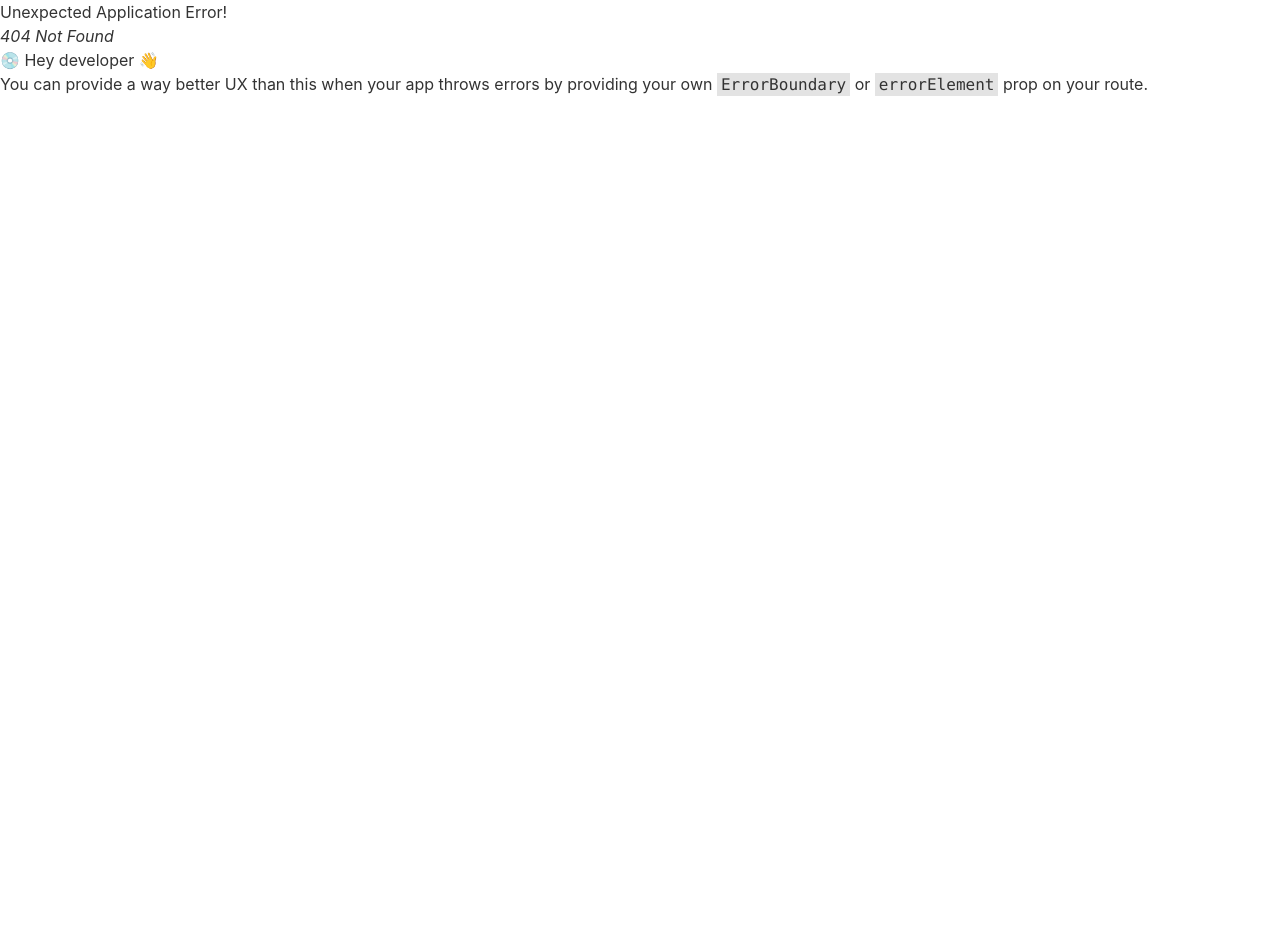
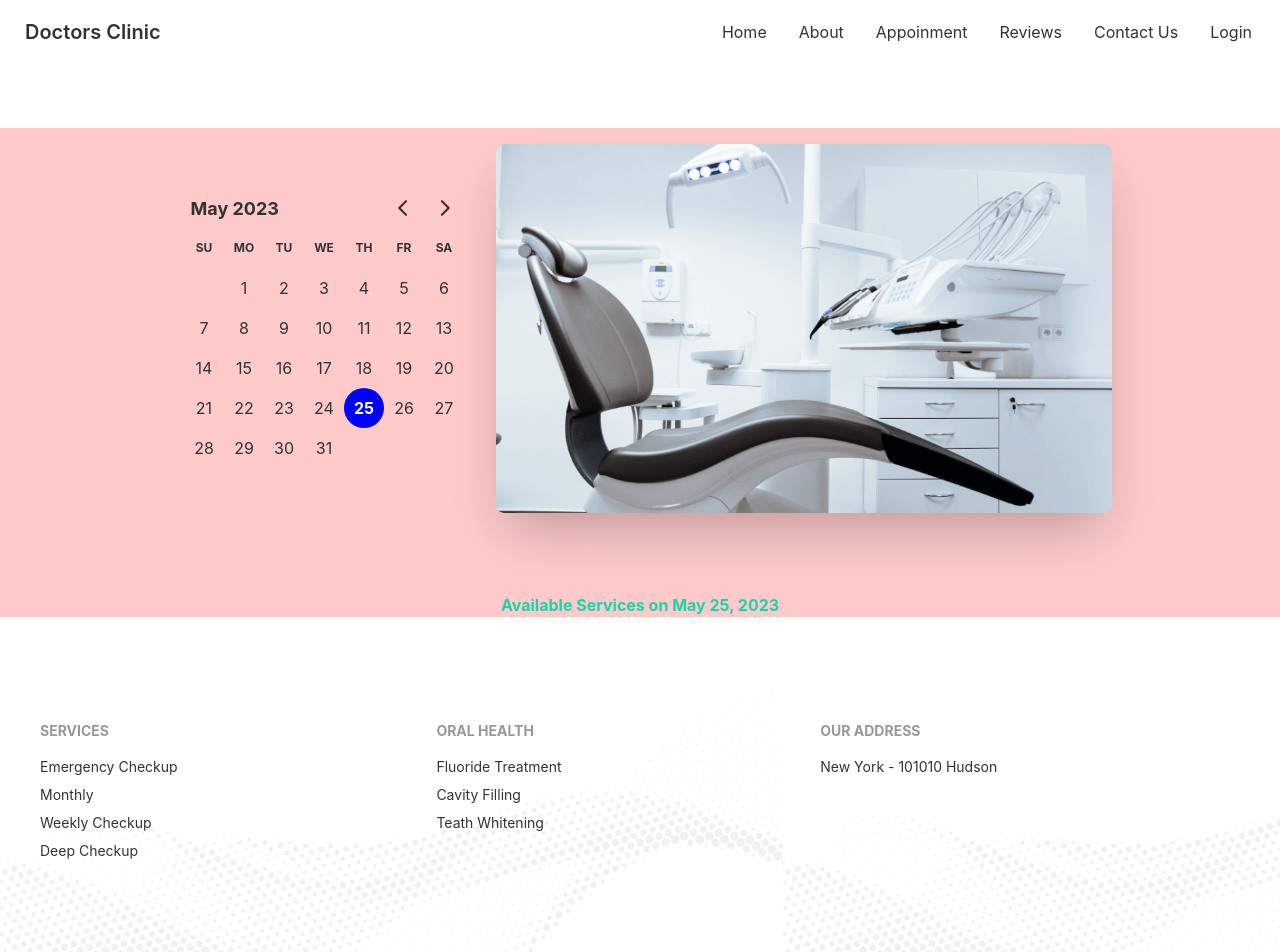
Before and after one commit to zameariislam/doctor-clinic, a React (Create React App) app: page /appoinment in a window 1280 px wide. Before the commit this address had no page. Shown: the top 952 px of the page. Before the commit the page ends 800 px from the top, so only its background shows below. Built offline with nearby package versions, Linux system fonts and the light colour scheme.

Commit message:
lift up state to share data

```diff
--- a/package.json
+++ b/package.json
@@ -7,7 +7,9 @@
     "@testing-library/react": "^13.4.0",
     "@testing-library/user-event": "^13.5.0",
     "daisyui": "^2.51.6",
+    "date-fn": "^0.0.2",
     "react": "^18.2.0",
+    "react-day-picker": "^8.7.1",
     "react-dom": "^18.2.0",
     "react-router-dom": "^6.11.2",
     "react-scripts": "5.0.1",
--- a/src/index.js
+++ b/src/index.js
@@ -3,6 +3,7 @@ import ReactDOM from 'react-dom/client';
 import './index.css';
 import App from './App';
 import reportWebVitals from './reportWebVitals';
+import 'react-day-picker/dist/style.css';
 
 const root = ReactDOM.createRoot(document.getElementById('root'));
 root.render(
--- /dev/null
+++ b/src/pages/Appoinment/Appoinment/Appoinment.js
@@ -0,0 +1,19 @@
+import React, { useState } from 'react';
+import AppoinmentBanner from '../AppoinmentBanner/AppoinmentBanner';
+import AvailableAppoinment from '../AvailableAppoinment/AvailableAppoinment';
+
+const Appoinment = () => {
+    const [selected, setSelected] = useState(new Date())
+
+
+
+    return (
+        <div className='my-16 bg-red-200'>
+            <AppoinmentBanner selected={selected} setSelected={setSelected} />
+            <AvailableAppoinment selected={selected} />
+
+        </div>
+    );
+};
+
+export default Appoinment;
--- /dev/null
+++ b/src/pages/Appoinment/AppoinmentBanner/AppoinmentBanner.js
@@ -0,0 +1,32 @@
+
+import chair from '../../../assets/images/chair.png'
+import { DayPicker } from 'react-day-picker';
+
+
+const AppoinmentBanner = ({ selected, setSelected }) => {
+
+
+    return (
+        <header>
+            <div className="hero ">
+                <div className="hero-content flex-col   lg:flex-row-reverse">
+                    <img src={chair} className="md:w-1/2 rounded-lg shadow-2xl" alt='dentist-chair' />
+                    <div>
+
+                        <DayPicker
+                            mode="single"
+                            selected={selected}
+                            onSelect={setSelected}
+
+
+                        />
+                    </div>
+
+                </div>
+            </div>
+
+        </header>
+    );
+};
+
+export default AppoinmentBanner;
--- /dev/null
+++ b/src/pages/Appoinment/AvailableAppoinment/AvailableAppoinment.js
@@ -0,0 +1,13 @@
+import React from 'react';
+import { format } from 'date-fns';
+
+const AvailableAppoinment = ({ selected }) => {
+    return (
+        <div className='mt-16'>
+            <p className='text-secondary text-center font-bold'>Available Services on {format(selected, "PP")}</p>
+
+        </div>
+    );
+};
+
+export default AvailableAppoinment;
--- /dev/null
+++ b/src/pages/Home/ContactUs/SendMessage.js
@@ -0,0 +1,44 @@
+import React from 'react';
+import backgroundImage from '../../../assets/images/appointment.png'
+import PrimaryButton from '../../../components/PrimaryButton';
+
+const SendMessage = () => {
+    return (
+        <div className='my-16 py-4'
+            style={{ background: `url(${backgroundImage})` }}
+        >
+
+            <div className='text-center '>
+                <h4 className='text-primary text-2xl'>Contact Us</h4>
+                <h2 className='text-white text-4xl my-5'>Stay connected with us</h2>
+
+
+            </div>
+
+
+            <div className='flex justify-center  '>
+                <div className="form-control w-full max-w-xs space-y-2">
+
+                    <input type="text" placeholder="Email Address" className="input input-bordered w-full max-w-xs" />
+                    <input type="text" placeholder="Subject" className="input input-bordered w-full max-w-xs" />
+                    <textarea className="textarea textarea-bordered h-24" placeholder="Your message"></textarea>
+
+
+                </div>
+
+
+            </div>
+
+            <div className='text-center mt-4'>
+            <PrimaryButton>submit</PrimaryButton>
+            </div>
+
+
+
+
+
+        </div>
+    );
+};
+
+export default SendMessage;
--- a/src/pages/Home/Home/Home.js
+++ b/src/pages/Home/Home/Home.js
@@ -4,6 +4,8 @@ import InfoCards from '../InfoCards/InfoCards';
 import Services from '../Services/Services';
 import MakeAppoinment from '../MakeAppoinment/MakeAppoinment';
 import Testimonial from '../Testimonial/Testimonial';
+import SendMessage from '../ContactUs/SendMessage';
+
 
 
 const Home = () => {
@@ -12,8 +14,12 @@ const Home = () => {
             <Banner />
             <InfoCards />
             <Services />
-            <MakeAppoinment/>
-            <Testimonial/>
+            <MakeAppoinment />
+            <Testimonial />
+            <SendMessage />
+
+
+
 
         </div>
     );
--- a/src/pages/shared/Footer.js
+++ b/src/pages/shared/Footer.js
@@ -1,13 +1,41 @@
 import React from 'react';
+import { Link } from 'react-router-dom';
+import footerImage from '../../assets/images/footer.png'
 
 const Footer = () => {
-    return (
-        <div>
-            <h1>
-                I am Footer
-            </h1>
+    return <footer style={{
+        background: `url(${footerImage})`,
+        backgroundSize: "contain"
+    }} className="p-10 ">
+        <div className='footer'>
+
+            <div>
+                <span className="footer-title">SERVICES</span>
+                <Link to={'/'} Link className="link link-hover">Emergency Checkup</Link >
+                <Link to={'/'} Link className="link link-hover">Monthly</Link >
+
+                <Link to={'/'} className="link link-hover">Weekly Checkup</Link>
+                <Link to={'/'} className="link link-hover">Deep Checkup</Link>
+            </div>
+            <div>
+                <span className="footer-title">ORAL HEALTH</span>
+                <Link to={'/'} className="link link-hover">Fluoride Treatment</Link>
+                <Link to={'/'} className="link link-hover">Cavity Filling</Link>
+                <Link to={'/'} className="link link-hover">Teath Whitening</Link>
+
+            </div>
+            <div>
+                <span className="footer-title">OUR ADDRESS</span>
+                <span >New York - 101010 Hudson</span>
+
+            </div>
         </div>
-    );
+        <div className='footer footer-center mt-32'>
+            <p>Copyright © {new Date().getFullYear()} - All right reserved by ACME Industries Ltd</p>
+        </div>
+
+
+    </footer>
 };
 
 export default Footer;
```
Also changed, not shown: src/Routes/routes.js (+7 -1 lines), 1 other file (tests, documents, lock files or other folders).
